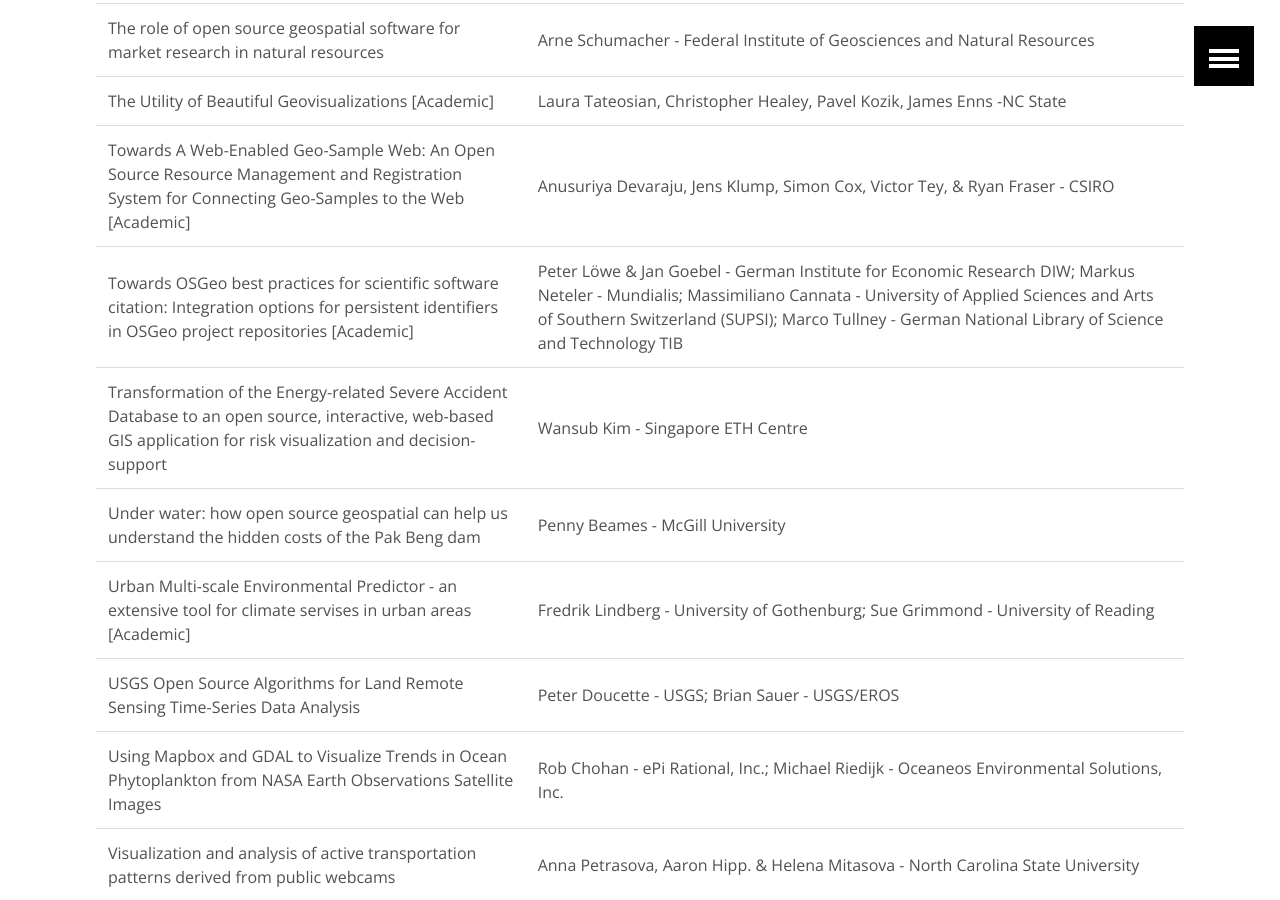
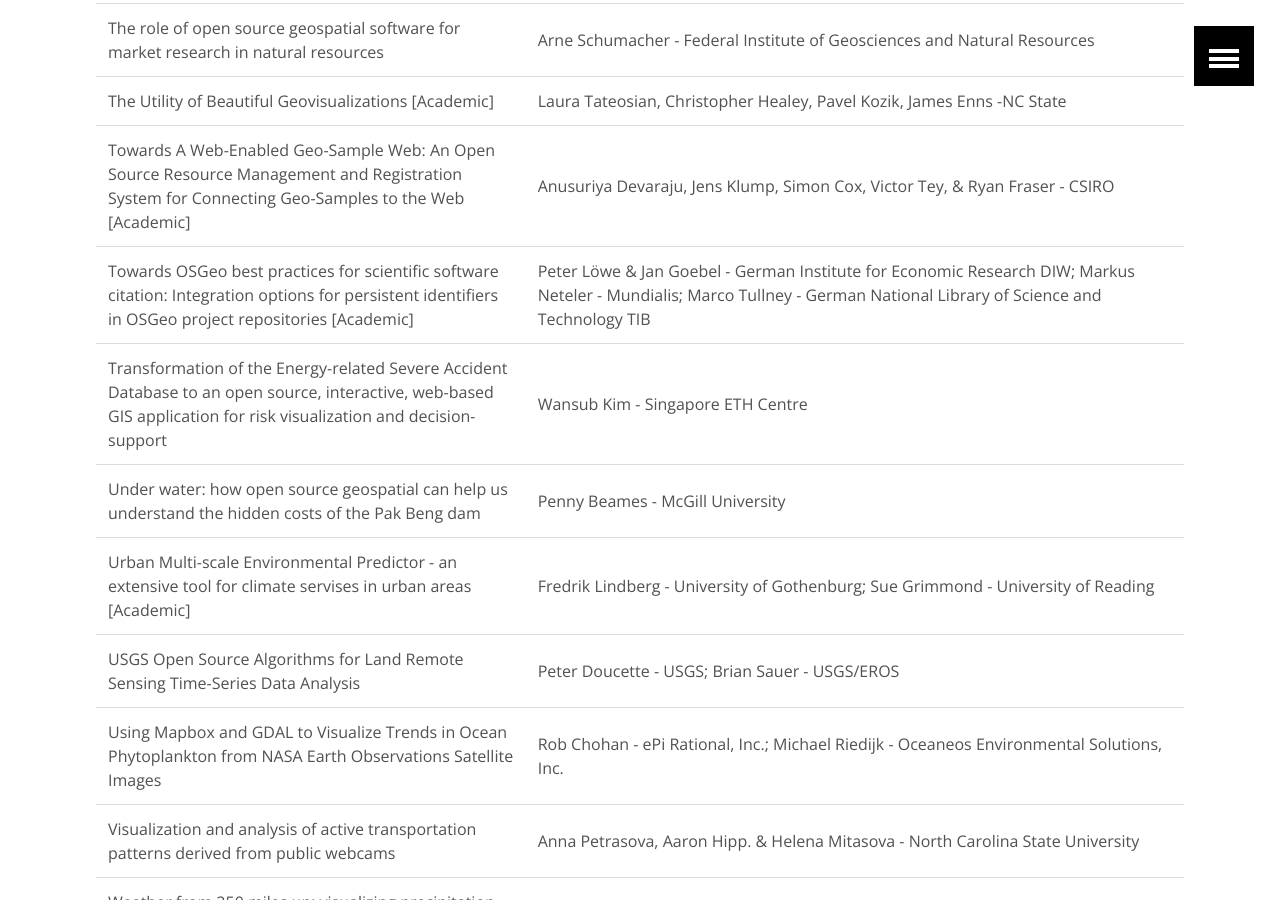
Before and after one commit to AvidGeo/foss4g2017-dev, a Jekyll site: the page built from accepted-presentations/index.html, in a window 1280 px wide and 900 px high, scrolled down 17808 px. Built offline with Jekyll 4.4.1, drawn with Linux system fonts in a browser that asks for light colours; some of the changed text lies outside the part shown.

Commit message:
edit main with volunteer application

```diff
--- a/_layouts/home.html
+++ b/_layouts/home.html
@@ -40,15 +40,12 @@
                 <div class="feature-inner feature-main welcome-dates">
                     <!-- <p style="margin-bottom: 6px">Help select main conference presentations!</p> -->
 
+                    <p style=" margin-top: 8px; margin-bottom: 2px;"><strong><a style="color:red;" href="../volunteer">Apply to Volunteer</a></strong></p>
                     <h2 id="head-feature" style="padding:2px;">Key Dates</h2>
                     <table id="welcome-table">
                         <tr>
                             <th>Date</th>
                             <th class="second-col">Milestone</th>
-                        </tr>
-                        <tr>
-                            <td>June 1</td>
-                            <td class="second-col">Volunteer Application Opens</td>
                         </tr>
                         <tr>
                             <td>June 20</td>
--- a/accepted-presentations/index.html
+++ b/accepted-presentations/index.html
@@ -281,7 +281,7 @@
     <tr><td>The role of open source geospatial software for market research in natural resources</td><td>Arne Schumacher - Federal Institute of Geosciences and Natural Resources</td></tr>
     <tr><td>The Utility of Beautiful Geovisualizations [Academic]</td><td>Laura Tateosian, Christopher Healey, Pavel Kozik, James Enns -NC State</td></tr>
     <tr><td>Towards A Web-Enabled Geo-Sample Web: An Open Source Resource Management and Registration System for Connecting Geo-Samples to the Web [Academic]</td><td>Anusuriya Devaraju, Jens Klump, Simon Cox, Victor Tey, &amp; Ryan Fraser - CSIRO</td></tr>
-    <tr><td>Towards OSGeo best practices for scientific software citation: Integration options for persistent identifiers in OSGeo project repositories [Academic]</td><td>Peter Löwe &amp; Jan Goebel - German Institute for Economic Research DIW; Markus Neteler - Mundialis; Massimiliano Cannata - University of Applied Sciences and Arts of Southern Switzerland (SUPSI); Marco Tullney - German National Library of Science and Technology TIB</td></tr>
+    <tr><td>Towards OSGeo best practices for scientific software citation: Integration options for persistent identifiers in OSGeo project repositories [Academic]</td><td>Peter Löwe &amp; Jan Goebel - German Institute for Economic Research DIW; Markus Neteler - Mundialis; Marco Tullney - German National Library of Science and Technology TIB</td></tr>
     <tr><td>Transformation of the Energy-related Severe Accident Database to an open source, interactive, web-based GIS application for risk visualization and decision-support</td><td>Wansub Kim - Singapore ETH Centre</td></tr>
     <tr><td>Under water: how open source geospatial can help us understand the hidden costs of the Pak Beng dam</td><td>Penny Beames - McGill University</td></tr>
     <tr><td>Urban Multi-scale Environmental Predictor - an extensive tool for climate servises in urban areas [Academic]</td><td>Fredrik Lindberg - University of Gothenburg; Sue Grimmond - University of Reading</td></tr>
```
Also changed, not shown: other parts of accepted-presentations/index.html (+1 -1 lines).
